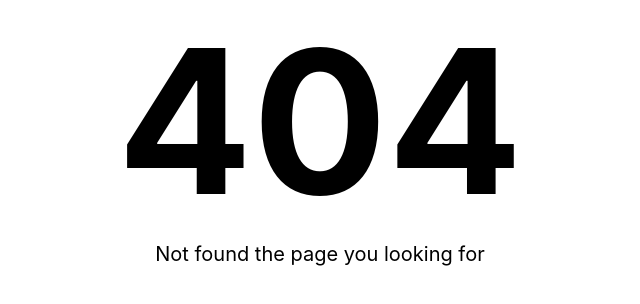
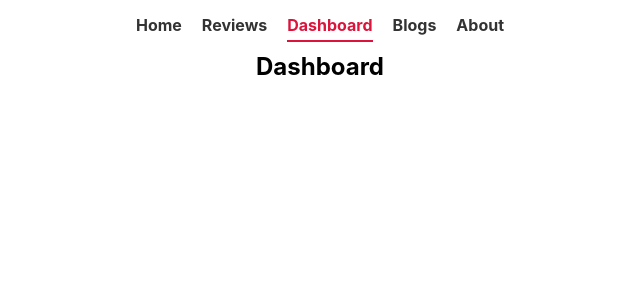
Before and after one commit to abuzafaremon/bike-review, a React (Create React App) app: page /dashboard in a window 1280 px wide. Before the commit this address had no page. Shown: the top 304 px of the page, without its empty margins (320-960 px from the left). Built offline with nearby package versions, Linux system fonts and the light colour scheme.

Commit message:
header component complete

```diff
--- a/src/App.js
+++ b/src/App.js
@@ -1,17 +1,24 @@
-
-import './App.css';
 import { Route, Routes } from 'react-router-dom';
 import NotFound from './components/NotFound/NotFound';
 import Home from './components/Home/Home';
+import Header from './components/Header/Header';
+import './App.css';
+import Reviews from './components/Reviews/Reviews';
+import Dashboard from './components/Dashboard/Dashboard';
+import Blogs from './components/Blogs/Blogs';
+import About from './components/About/About';
 
 function App() {
   return (
     <div className="App">
-
+      <Header></Header>
       <Routes>
         <Route path='/' element={<Home></Home>}></Route>
         <Route path='/home' element={<Home></Home>}></Route>
-        {/* <Route path='/review' element={}></Route> */}
+        <Route path='/reviews' element={<Reviews></Reviews>}></Route>
+        <Route path='/dashboard' element={<Dashboard></Dashboard>}></Route>
+        <Route path='/blogs' element={<Blogs></Blogs>}></Route>
+        <Route path='/about' element={<About></About>}></Route>
         <Route path='*' element={<NotFound></NotFound>}></Route>
       </Routes>
     </div>
--- /dev/null
+++ b/src/components/About/About.js
@@ -0,0 +1,11 @@
+import React from 'react';
+
+const About = () => {
+  return (
+    <div>
+      <h2>This is our About us page</h2>
+    </div>
+  );
+};
+
+export default About;
--- /dev/null
+++ b/src/components/Blogs/Blogs.js
@@ -0,0 +1,11 @@
+import React from 'react';
+
+const Blogs = () => {
+  return (
+    <div>
+      <h2>Blogs here</h2>
+    </div>
+  );
+};
+
+export default Blogs;
--- /dev/null
+++ b/src/components/Dashboard/Dashboard.js
@@ -0,0 +1,11 @@
+import React from 'react';
+
+const Dashboard = () => {
+  return (
+    <div>
+      <h2>Dashboard</h2>
+    </div>
+  );
+};
+
+export default Dashboard;
--- a/src/components/Header/Header.css
+++ b/src/components/Header/Header.css
@@ -0,0 +1,30 @@
+:root {
+  --primary-color: crimson;
+  --secondary-color: #333;
+}
+
+nav {
+  padding: 10px 0;
+  display: flex;
+  justify-content: center;
+  gap: 20px;
+}
+
+nav a {
+  text-decoration: none;
+  color: var(--secondary-color);
+  font-weight: bold;
+  padding: 5px 0;
+  position: relative;
+  border-bottom: 2px solid transparent;
+}
+
+.active-link {
+  color: crimson;
+  border-bottom: 2px solid crimson;
+}
+
+nav a:hover {
+  color: var(--primary-color);
+  transition: .2s;
+}
--- a/src/components/Header/Header.js
+++ b/src/components/Header/Header.js
@@ -0,0 +1,19 @@
+import React from 'react';
+import { NavLink } from 'react-router-dom';
+import './Header.css'
+
+const Header = () => {
+  return (
+    <div>
+      <nav>
+        <NavLink to='/home' className={({ isActive }) => (isActive ? 'active-link' : ' ')}>Home</NavLink>
+        <NavLink className={({ isActive }) => (isActive ? 'active-link' : ' ')} to='/reviews'>Reviews</NavLink>
+        <NavLink className={({ isActive }) => (isActive ? 'active-link' : ' ')} to='/dashboard'>Dashboard</NavLink>
+        <NavLink className={({ isActive }) => (isActive ? 'active-link' : ' ')} to='/blogs'>Blogs</NavLink>
+        <NavLink className={({ isActive }) => (isActive ? 'active-link' : ' ')} to='/about'>About</NavLink>
+      </nav>
+    </div>
+  );
+};
+
+export default Header;
--- /dev/null
+++ b/src/components/Reviews/Reviews.js
@@ -0,0 +1,11 @@
+import React from 'react';
+
+const Reviews = () => {
+  return (
+    <div>
+      <h2>This is Review page</h2>
+    </div>
+  );
+};
+
+export default Reviews;
```
Also changed, not shown: src/components/Blogs/Blogs.css (added), src/components/Dashboard/Dashboard.css (added).
